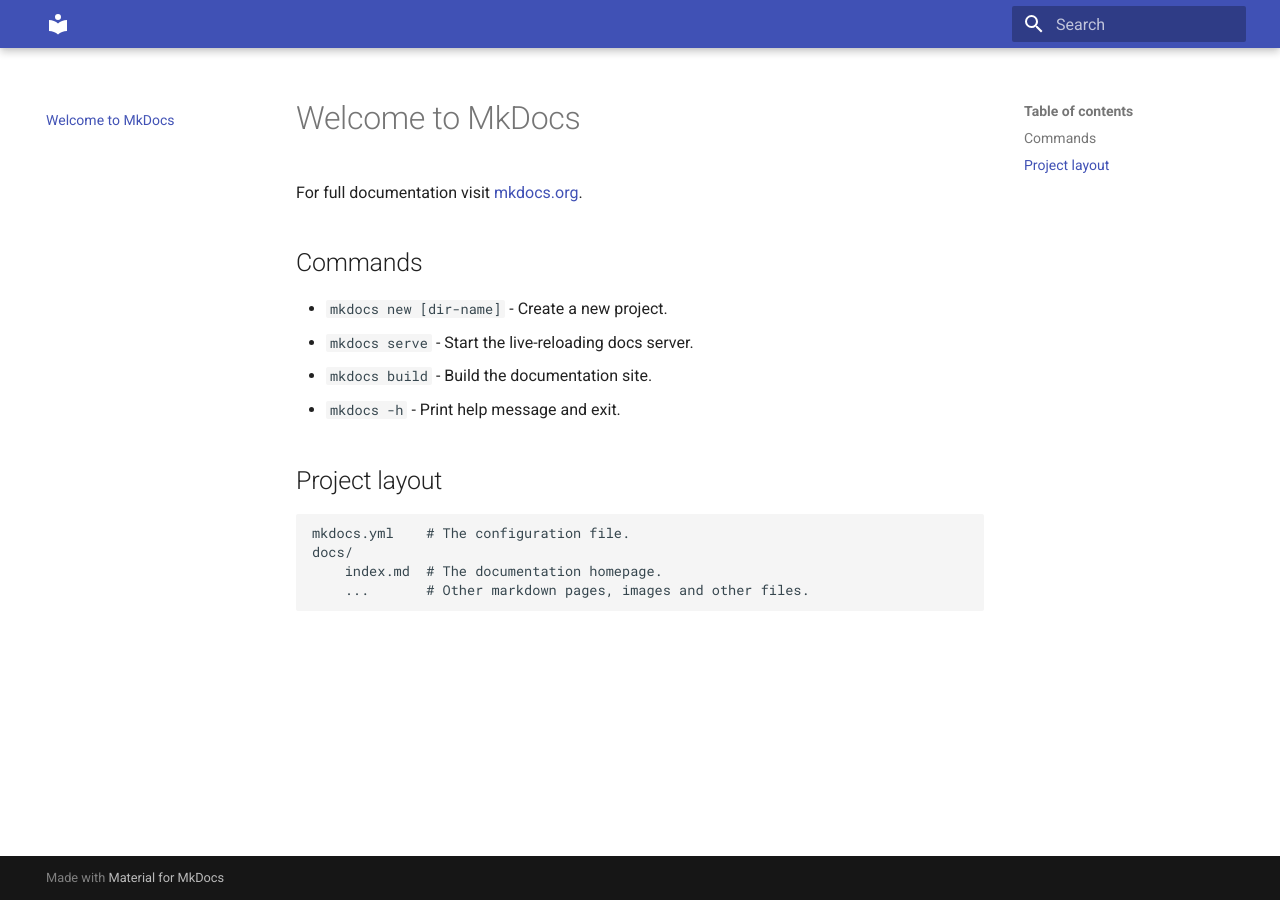
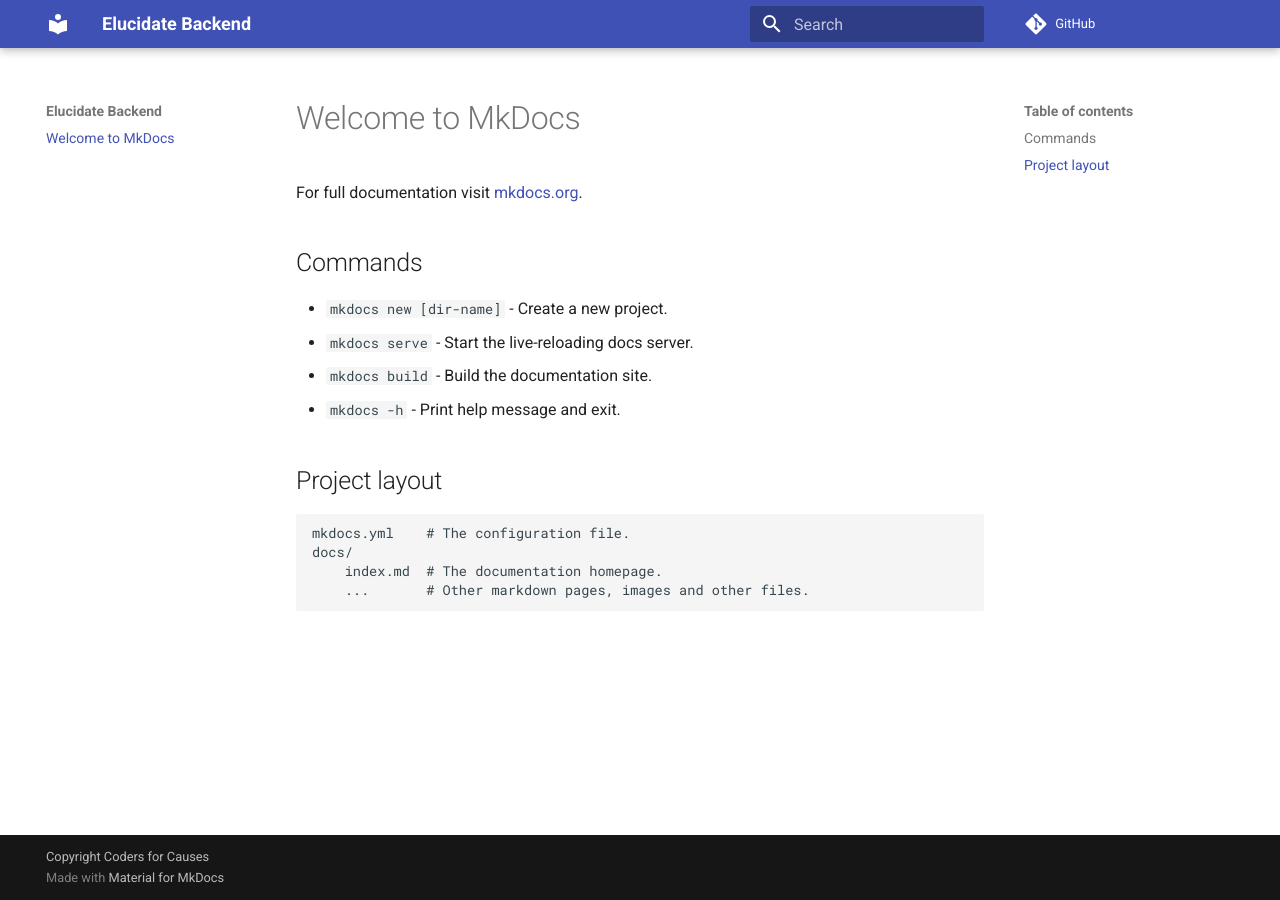
Before and after one commit to codersforcauses/elucidate, an MkDocs documentation site: the page built from documentation/docs/index.md, in a window 1280 px wide. Built offline with MkDocs 1.6.1 and Material for MkDocs 9.7.7, drawn with Linux system fonts in a browser that asks for light colours; comment, search, counter and statistics services are not loaded.

Commit message:
add copyright

```diff
--- a/documentation/mkdocs.yml
+++ b/documentation/mkdocs.yml
@@ -1,4 +1,6 @@
-pip install mkdocstringssite_name: Elucidate Backend
+site_name: Elucidate Backend
+copyright: Copyright Coders for Causes
+repo_url: https://github.com/codersforcauses/elucidate
 
 theme:
   name: "material"
```
